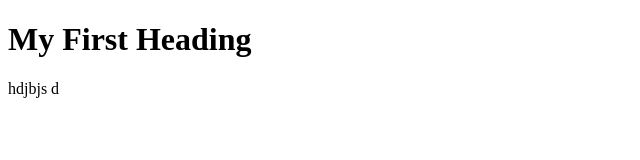
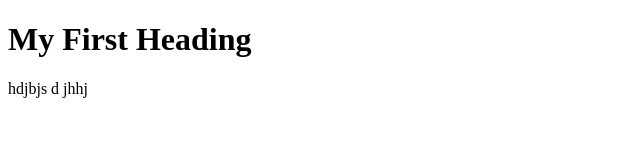
Before and after one commit to virajdhamal/GitCommandPractice, a plain HTML site: page contact.html in a window 1280 px wide. Shown: the full height of the page, 0-640 px from the left. Drawn offline with Linux system fonts and the light colour scheme.

```diff
--- a/contact.html
+++ b/contact.html
@@ -6,7 +6,7 @@
 <body>
 
 <h1>My First Heading</h1>
-hdjbjs d
+hdjbjs d jhhj
 
 </body>
 </html>
```
Also changed, not shown: 1 other file.
